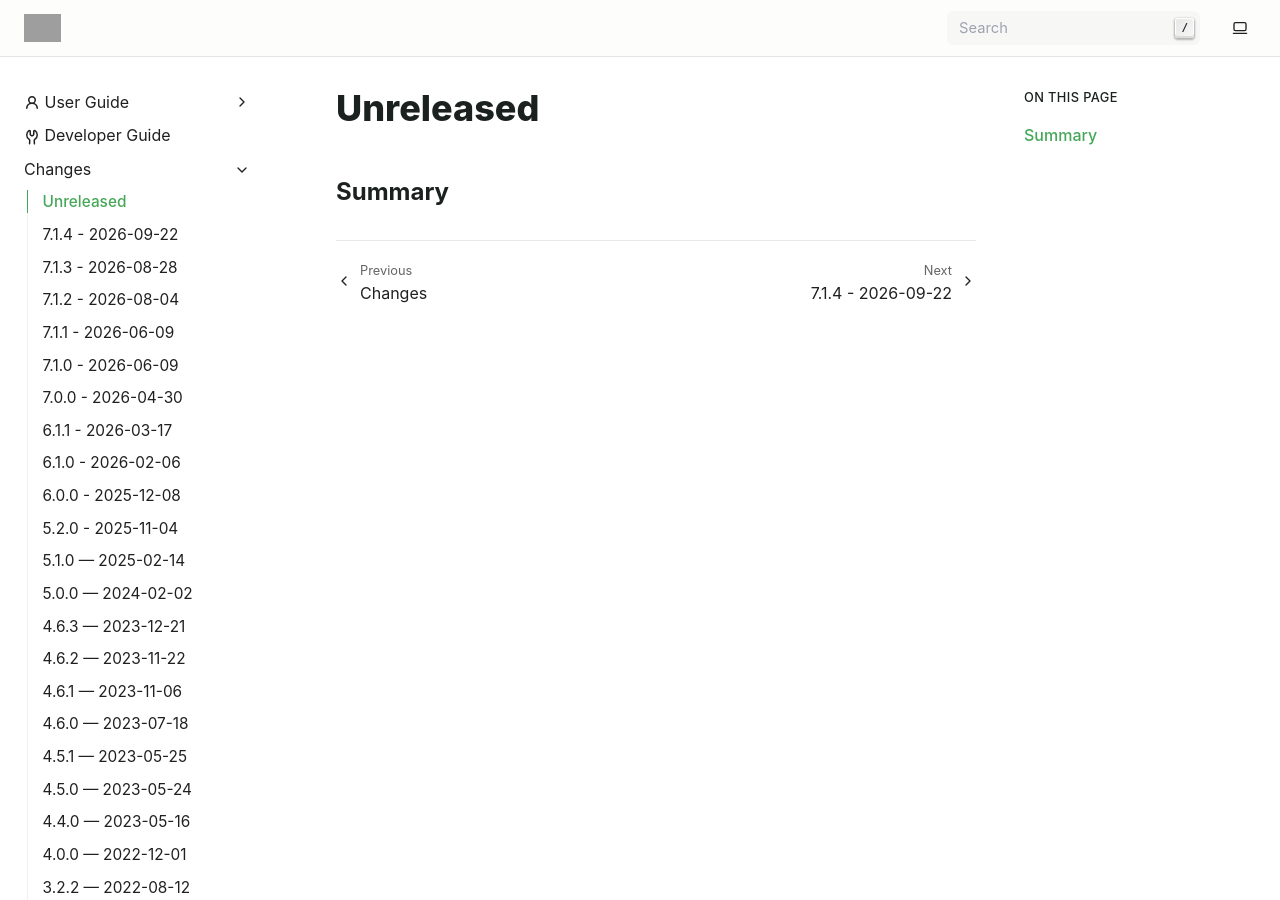
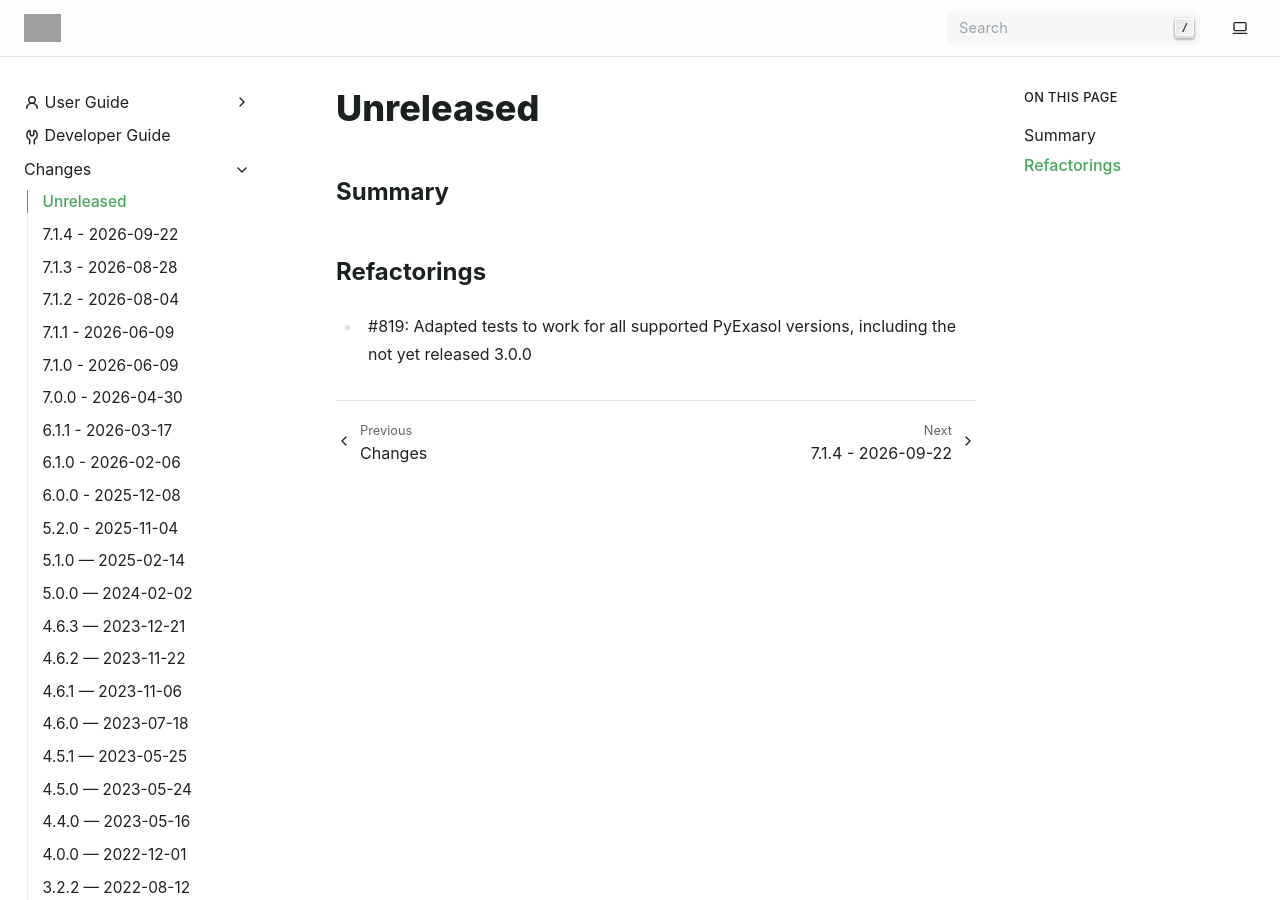
Before and after one commit to exasol/sqlalchemy-exasol, a Sphinx documentation site: the page built from doc/changes/unreleased.md, in a window 1280 px wide and 900 px high. Built offline with Sphinx 7.4.7, drawn with Linux system fonts in a browser that asks for light colours; grey boxes are pictures that could not be loaded.

Commit message:
Adapt integration tests

```diff
--- a/doc/changes/unreleased.md
+++ b/doc/changes/unreleased.md
@@ -1,3 +1,7 @@
 # Unreleased
 
 ## Summary
+
+## Refactorings
+
+* #819: Adapted tests to work for all supported PyExasol versions, including the not yet released 3.0.0
```
Also changed, not shown: 1 other file.
